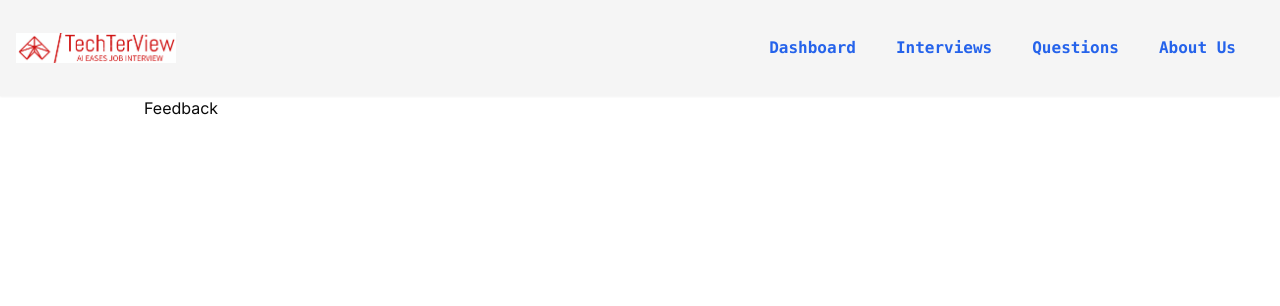
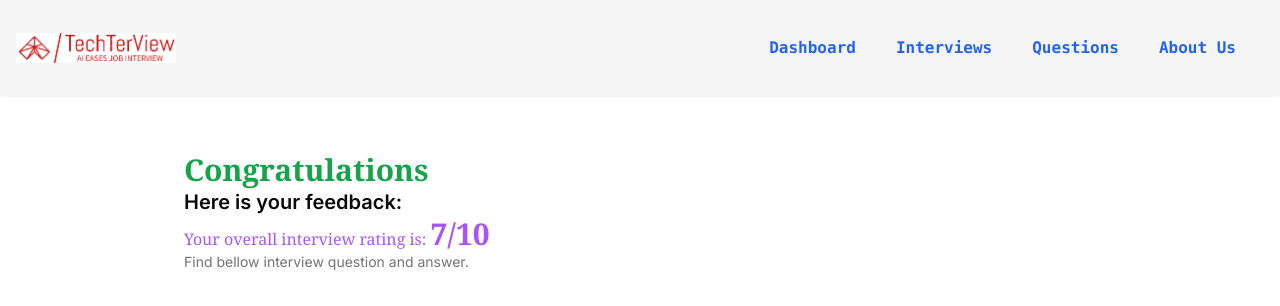
Before and after one commit to tamim-18/techterview, a Next.js app: page /dashboard/interview/1/feedback in a window 1280 px wide. Shown: the top 306 px of the page. Built offline with nearby package versions, Linux system fonts and the light colour scheme; no server answers; the database is empty.

Commit message:
add feebback funtionalities

```diff
--- a/app/dashboard/interview/[interviewId]/feedback/page.jsx
+++ b/app/dashboard/interview/[interviewId]/feedback/page.jsx
@@ -1,7 +1,48 @@
+"use client";
+import { db } from "@/utils/db";
+import { UserAnswer } from "@/utils/schema";
+import { eq } from "drizzle-orm";
 import React from "react";
 
-const Feedback = () => {
-  return <div>Feedback</div>;
+const Feedback = ({ params }) => {
+  const getFeedback = async () => {
+    // fetch the interview data
+    const interviewId = params.interviewId;
+    try {
+      const result = await db
+        .select()
+        .from(UserAnswer)
+        .where(eq(UserAnswer.mockIdRef, interviewId));
+      console.log("result: ", result);
+    } catch (error) {
+      console.log("Error in fetching from databases");
+    }
+  };
+
+  React.useEffect(() => {
+    getFeedback();
+  }, []);
+  return (
+    <div className=" p-10 mt-4">
+      <h2
+        className=" text-3xl font-extrabold
+    text-green-600 font-serif "
+      >
+        {" "}
+        Congratulations
+      </h2>
+      <h2 className=" text-xl font-semibold"> Here is your feedback: </h2>
+      <h2 className=" text-md font-serif text-purple-500">
+        {" "}
+        Your overall interview rating is:{" "}
+        <strong className=" font-extrabold text-3xl"> 7/10</strong>
+      </h2>
+      <h2 className=" text-muted-foreground text-sm">
+        {" "}
+        Find bellow interview question and answer.
+      </h2>
+    </div>
+  );
 };
 
 export default Feedback;
--- a/app/dashboard/interview/[interviewId]/start/_components/Record.jsx
+++ b/app/dashboard/interview/[interviewId]/start/_components/Record.jsx
@@ -14,6 +14,7 @@ import { UserAnswer } from "@/utils/schema";
 import { useUser } from "@clerk/nextjs";
 import moment from "moment";
 import { toast } from "sonner";
+import { set } from "date-fns";
 
 const Record = ({ interViewQuestions, activeQuestion, interViewData }) => {
   // useSpeechToText hook
@@ -104,11 +105,18 @@ const Record = ({ interViewQuestions, activeQuestion, interViewData }) => {
         // moment
         createdAt: moment().format("YYYY-MM-DD HH:mm:ss"),
       });
-      toast("Answer submitted successfully", "success");
 
-      // Reset the user answer
+      if (res) {
+        toast("Answer submitted successfully", "success");
+
+        // Reset the user answer
+        setUserAnswer("");
+        setResults([]);
+      }
+    } catch (error) {
+      setLoading(false);
       setResults([]);
-    } catch (error) {
+      toast("Error submitting answer", "error");
       console.error("Error inserting user answer: ", error);
     }
   };
```
